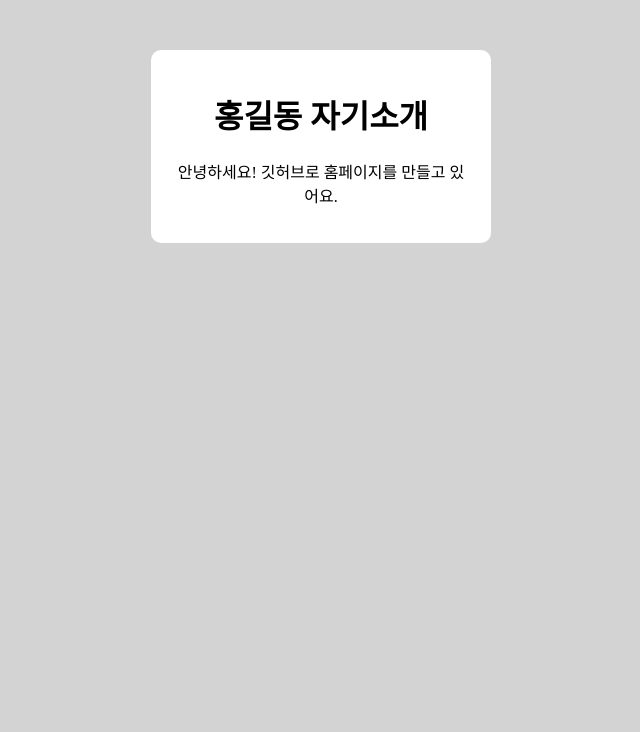
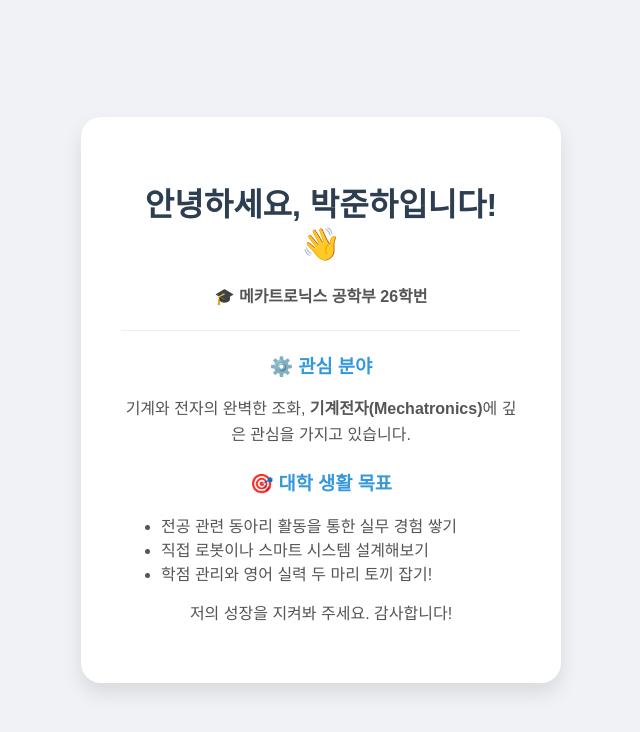
Before and after one commit to junhaPark12/junhaPark12.github.io-3, a plain HTML site: page index.html in a window 1280 px wide. Shown: the whole page, without its empty margins (319-959 px from the left). Drawn offline with Linux system fonts and the light colour scheme.

Commit message:
박준하 프로필 업데이트

```diff
--- a/index.html
+++ b/index.html
@@ -1,11 +1,27 @@
 <!DOCTYPE html>
 <html>
 <head>
-    <link rel="stylesheet" href="style.css"> </head>
+    <link rel="stylesheet" href="style.css">
+    <title>박준하의 포트폴리오</title>
+</head>
 <body>
     <div class="card">
-        <h1>홍길동 자기소개</h1>
-        <p>안녕하세요! 깃허브로 홈페이지를 만들고 있어요.</p>
+        <h1>안녕하세요, 박준하입니다! 👋</h1>
+        <p>🎓 <b>메카트로닉스 공학부 26학번</b></p>
+
+        <hr>
+
+        <h3>⚙️ 관심 분야</h3>
+        <p>기계와 전자의 완벽한 조화, <b>기계전자(Mechatronics)</b>에 깊은 관심을 가지고 있습니다.</p>
+
+        <h3>🎯 대학 생활 목표</h3>
+        <ul>
+            <li>전공 관련 동아리 활동을 통한 실무 경험 쌓기</li>
+            <li>직접 로봇이나 스마트 시스템 설계해보기</li>
+            <li>학점 관리와 영어 실력 두 마리 토끼 잡기!</li>
+        </ul>
+
+        <p>저의 성장을 지켜봐 주세요. 감사합니다!</p>
     </div>
 </body>
 </html>
--- a/style.css
+++ b/style.css
@@ -1,9 +1,24 @@
-body { background-color: lightgray; }
+body {
+    background-color: #f0f2f5;
+    display: flex;
+    justify-content: center;
+    align-items: center;
+    height: 100vh;
+    margin: 0;
+    font-family: 'Arial', sans-serif;
+}
+
 .card {
-    background: white;
-    padding: 20px;
-    border-radius: 10px;
-    width: 300px;
-    margin: 50px auto;
+    background-color: white;
+    padding: 40px;
+    border-radius: 20px;
+    box-shadow: 0 10px 20px rgba(0,0,0,0.1);
     text-align: center;
+    max-width: 400px;
 }
+
+h1 { color: #2c3e50; }
+h3 { color: #3498db; margin-top: 20px; }
+p { color: #555; line-height: 1.6; }
+ul { text-align: left; color: #555; }
+hr { border: 0; height: 1px; background: #eee; margin: 20px 0; }
```
